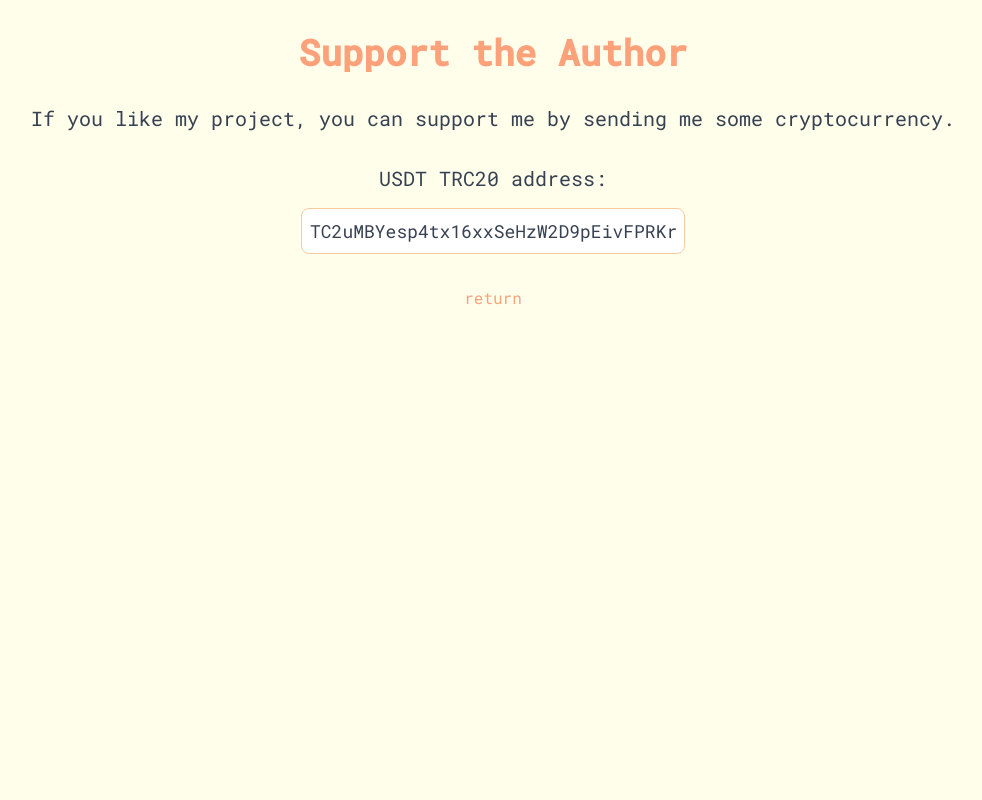
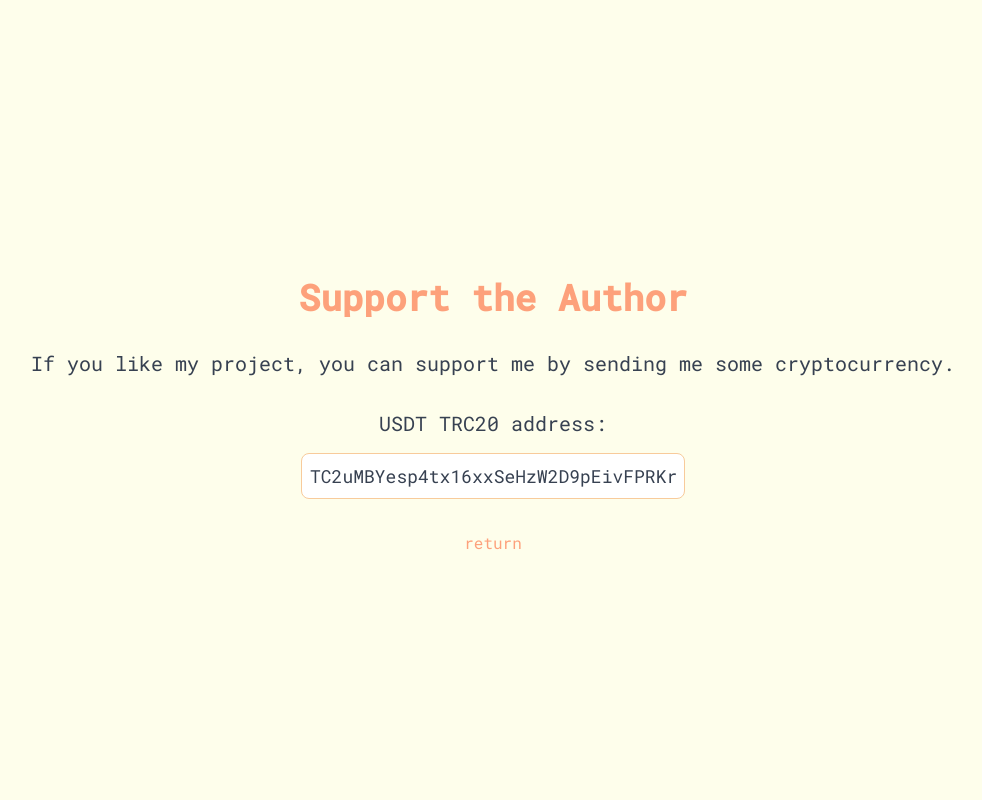
Before and after one commit to ch1kulya/AnimeBesu, a Flask app: page /support in a window 1280 px wide. Shown: the whole page, without its empty margins (147-1129 px from the left). Run offline with Flask 3, Linux system fonts and the light colour scheme.

Commit message:
Update support.html

```diff
--- a/templates/support.html
+++ b/templates/support.html
@@ -8,14 +8,17 @@
     <link rel="stylesheet" href="{{ url_for('static', filename='style.css') }}">
 </head>
 <body class="text-gray-700">
+    <div class="flex flex-col content-center justify-center min-h-screen relative">
         <h1 class="text-center text-4xl font-bold my-8 gradient-text">Support the Author</h1>
         <p class="text-center text-xl">If you like my project, you can support me by sending me some cryptocurrency.</p>
         <div class="flex flex-col justify-center items-center mt-8">
             <label for="cryptoAddress" class="text-xl mb-4">USDT TRC20 address:</label>
-        <input type="text" value="{{ crypto_address }}" id="cryptoAddress" readonly class="rounded-lg p-2 text-lg w-96" style="border: 1px solid #f8cb9b;">
+            <input type="text" value="{{ crypto_address }}" id="cryptoAddress" readonly class="rounded-lg p-2 text-lg w-96"
+                style="border: 1px solid #f8cb9b;">
         </div>
         <div class="text-center mt-8">
             <a href="{{ url_for('index') }}" class="footer-text gradient-text">return</a>
         </div>
+    </div>
 </body>
 </html>
```
Lines whose indentation alone changed are shown as unchanged.
